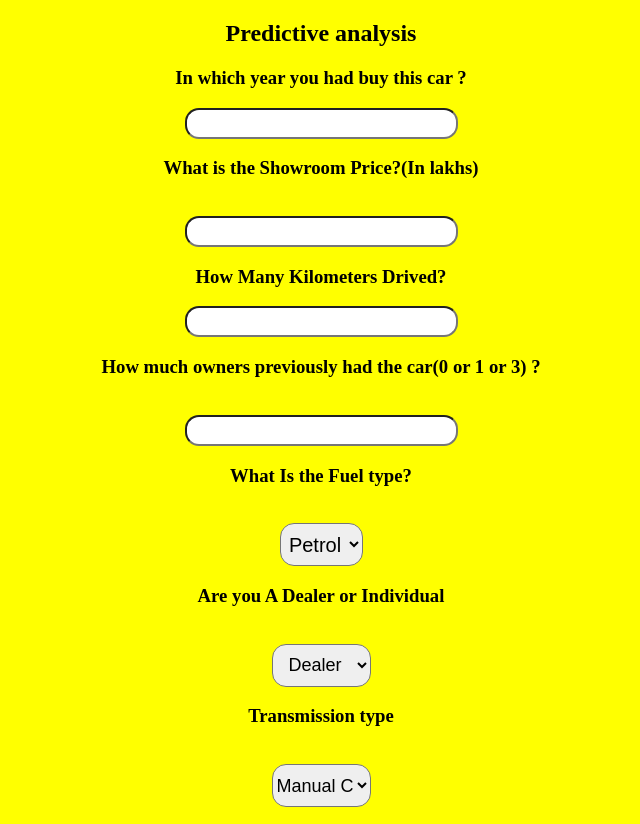
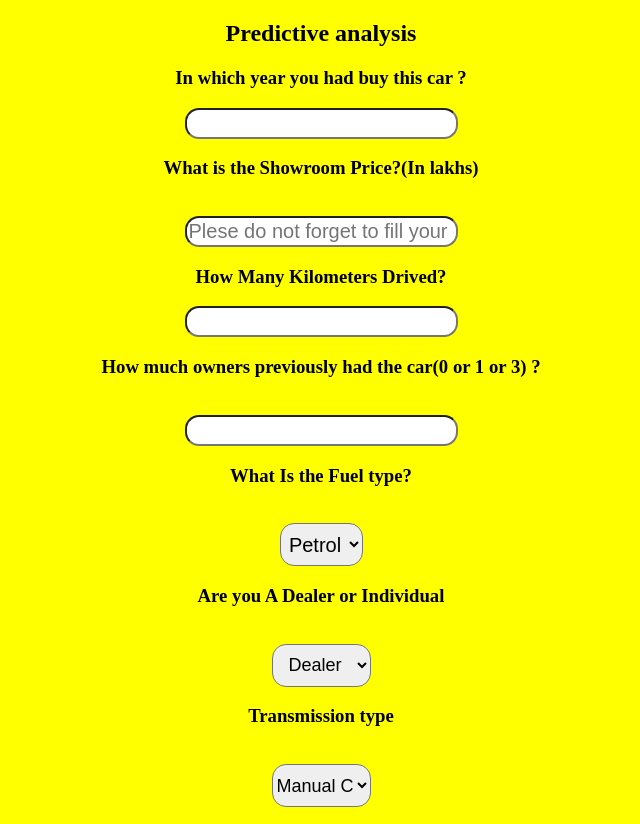
Before and after one commit to imbalram/minor_project, a Flask app: page / in a window 1280 px wide. Shown: the top 824 px of the page, without its empty margins (319-959 px from the left). Run offline with Flask 2, Linux system fonts and the light colour scheme; parts of the project's set-up code (start-up, migrations or seed data) failed here and were passed over.

Commit message:
Update index.html

```diff
--- a/templates/index.html
+++ b/templates/index.html
@@ -14,19 +14,19 @@
             <h2>Predictive analysis</h2>
             <h3>In which year you had buy this car ?</h3>
             <input id="first" name="Year" type="number ">
-            <h3>What is the Showroom Price?(In lakhs)</h3><br><input id="second" name="Present_Price" required="required">
+            <h3>What is the Showroom Price?(In lakhs)</h3><br><input id="second" name="Present_Price" required="required" required placeholder="Plese do not forget to fill your data correct otherwise you will get old prediction done by someone else">
             <h3>How Many Kilometers Drived?</h3><input id="third" name="Kms_Driven" required="required">
             <h3>How much owners previously had the car(0 or 1 or 3) ?</h3><br><input id="fourth" name="Owner" required="required">
-            <h3>What Is the Fuel type?</h3><br><select name="Fuel_Type_Petrol" id="fuel" required="required">
+            <h3>What Is the Fuel type?</h3><br><select name="Fuel_Type_Petrol" id="fuel" required="required" required placeholder="Plese do not forget to fill your data correct otherwise you will get old prediction done by someone else">
                 <option value="Petrol">Petrol</option>
                 <option value="Diesel">Diesel</option>
                 <option value="Diesel">CNG</option>
             </select>
-            <h3>Are you A Dealer or Individual</h3><br><select name="Seller_Type_Individual" id="resea" required="required">
+            <h3>Are you A Dealer or Individual</h3><br><select name="Seller_Type_Individual" id="resea" required="required" required placeholder="Plese do not forget to fill your data correct otherwise you will get old prediction done by someone else">
                 <option value="Dealer">Dealer</option>
                 <option value="Individual">Individual</option>
             </select>
-            <h3>Transmission type</h3><br><select name="Transmission_Mannual" id="research" required="required">
+            <h3>Transmission type</h3><br><select name="Transmission_Mannual" id="research"  required="required" required placeholder="Plese do not forget to fill your data correct otherwise you will get old prediction done by someone else">
                 <option value="Mannual">Manual Car</option>
                 <option value="Automatic">Automatic Car</option>
             </select>
@@ -34,7 +34,7 @@
             <div class="popup" id="popup-1">
             <div class="overlay"></div>
             <div class="content">
-            <div class="close-btn" onclick="togglePopup()"></div>
+            <div class="close-btn" onclick="togglePopup()">&times;</div>
             <h1> Prediction using car dekho data</h1>
                 <p>{{ prediction_text }}</p>
             </div>
```
